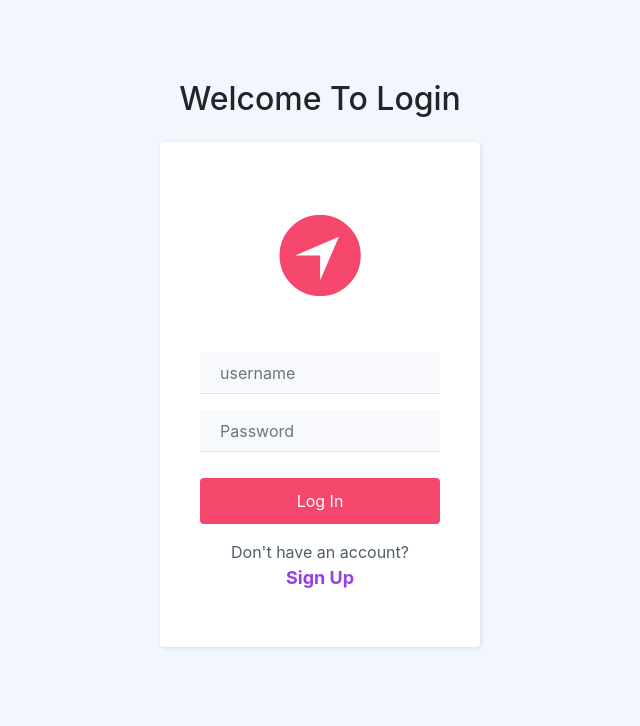
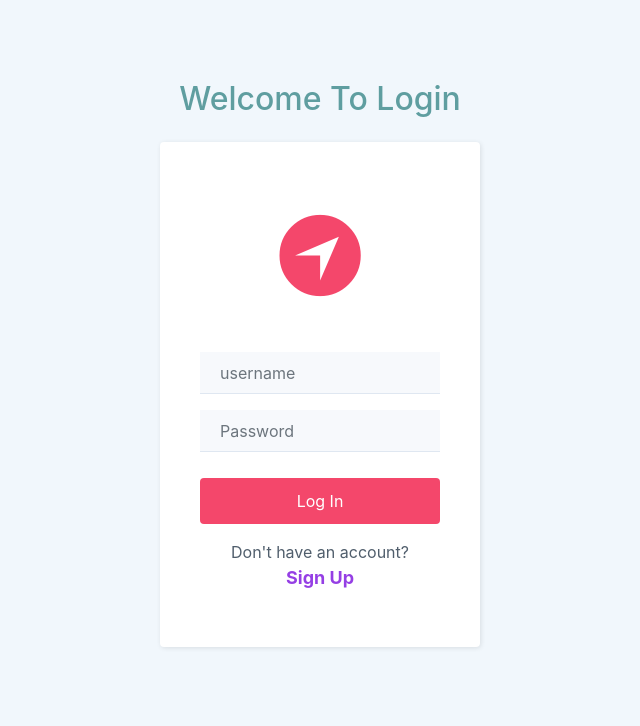
Before and after one commit to Pawan243/Django-Hospital-Management, a Django app: page /login/ in a window 1280 px wide. Shown: the top 726 px of the page, without its empty margins (320-960 px from the left). Run offline with Django 3.2, Linux system fonts and the light colour scheme; some libraries are stand-ins or nearby versions.

Commit message:
modified

```diff
--- a/HMS/Hospital/templates/login.html
+++ b/HMS/Hospital/templates/login.html
@@ -4,7 +4,7 @@
 <head>
     <meta charset="utf-8">
     <meta name="viewport" content="width=device-width, initial-scale=1.0">
-    <title>My Awesome Cart-Login Form</title>
+    <title>MedCare-Login Form</title>
     <link rel="stylesheet" href="https://cdnjs.cloudflare.com/ajax/libs/twitter-bootstrap/4.1.3/css/bootstrap.min.css">
     <link rel="stylesheet" href="https://cdnjs.cloudflare.com/ajax/libs/ionicons/2.0.1/css/ionicons.min.css">
     <link rel="stylesheet" href="{% static 'assets/css/style.css' %}">
@@ -13,7 +13,7 @@
 <body>
     <div class="login-clean">
         <div class="contaier">
-            <h2 class="text-center pb-3">Welcome To Login</h2>
+            <h2 class="text-center pb-3" style="color:cadetblue; border-radius:10px">Welcome To Login</h2>
         </div>
         <div>
             {% for message in messages %}
```
